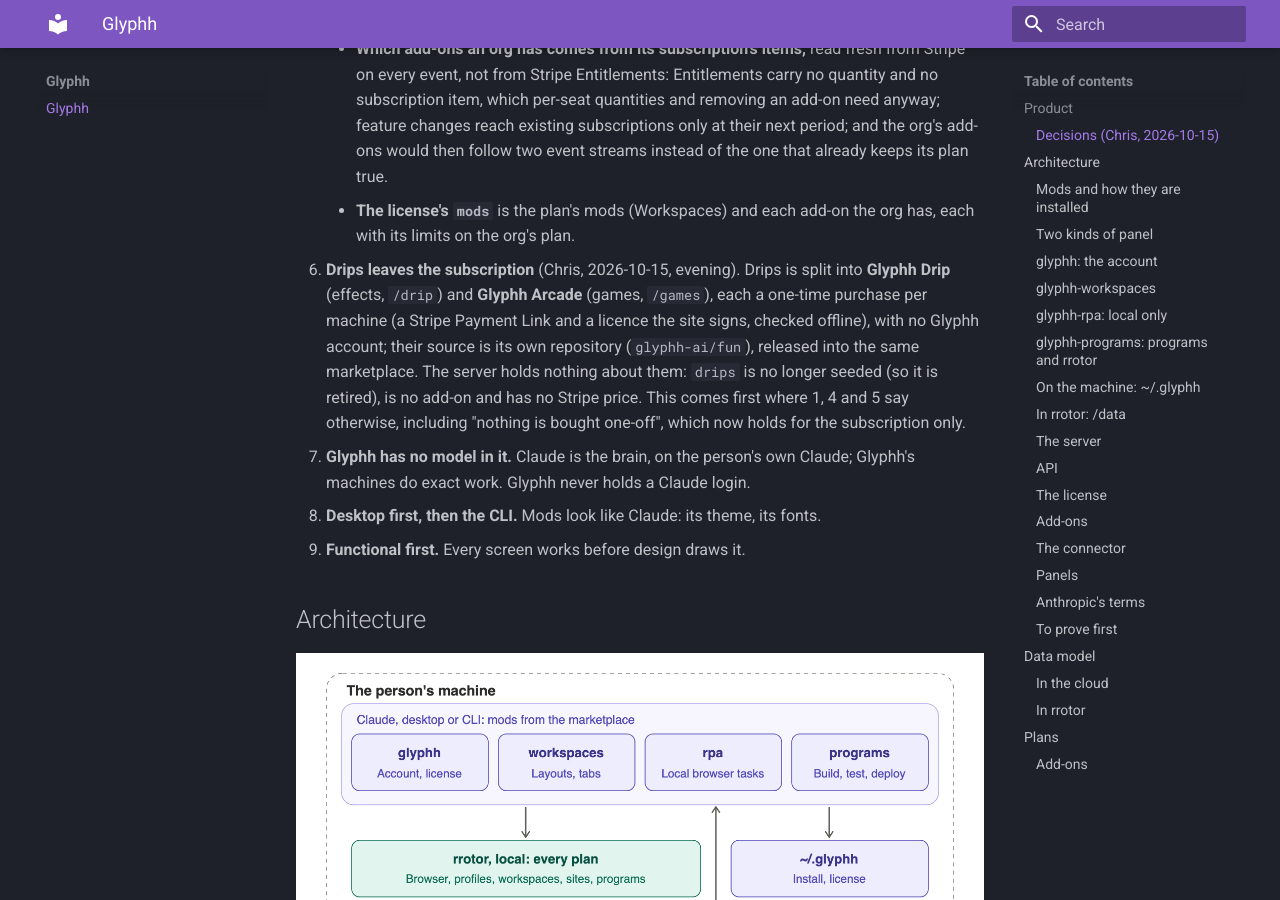
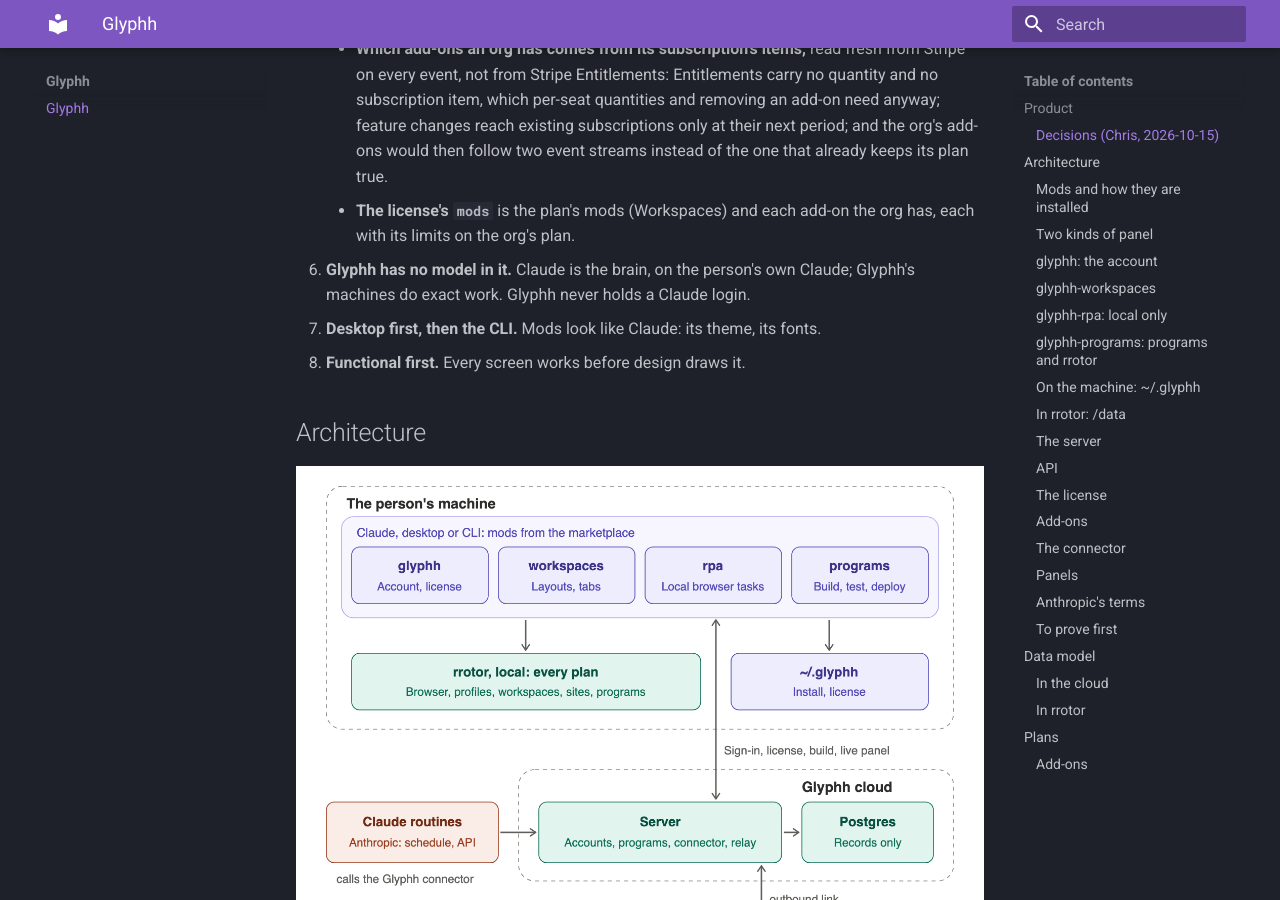
Before and after one commit to glyphh-ai/server, an MkDocs documentation site: the page built from docs/architecture.md, in a window 1280 px wide and 900 px high, scrolled down 2896 px. Built offline with MkDocs 1.6.1 and Material for MkDocs 9.7.7, drawn with Linux system fonts in a browser that asks for light colours.

Commit message:
Remove Drips
Co-Authored-By: Claude Opus 5.5 <noreply@anthropic.com>

```diff
--- a/docs/architecture.md
+++ b/docs/architecture.md
@@ -40,7 +40,6 @@ These come first where anything below says otherwise.
     - **The add-on catalog is versioned like plan versions:** a used row never changes; a new Stripe price is a new version, and an org keeps the version it added.
     - **Which add-ons an org has comes from its subscription's items,** read fresh from Stripe on every event, not from Stripe Entitlements: Entitlements carry no quantity and no subscription item, which per-seat quantities and removing an add-on need anyway; feature changes reach existing subscriptions only at their next period; and the org's add-ons would then follow two event streams instead of the one that already keeps its plan true.
     - **The license's `mods`** is the plan's mods (Workspaces) and each add-on the org has, each with its limits on the org's plan.
-6. **Drips leaves the subscription** (Chris, 2026-10-15, evening). Drips is split into **Glyphh Drip** (effects, `/drip`) and **Glyphh Arcade** (games, `/games`), each a one-time purchase per machine (a Stripe Payment Link and a licence the site signs, checked offline), with no Glyphh account; their source is its own repository (`glyphh-ai/fun`), released into the same marketplace. The server holds nothing about them: `drips` is no longer seeded (so it is retired), is no add-on and has no Stripe price. This comes first where 1, 4 and 5 say otherwise, including "nothing is bought one-off", which now holds for the subscription only.
 - **Glyphh has no model in it.** Claude is the brain, on the person's own Claude; Glyphh's machines do exact work. Glyphh never holds a Claude login.
 - **Desktop first, then the CLI.** Mods look like Claude: its theme, its fonts.
 - **Functional first.** Every screen works before design draws it.
```
Also changed, not shown: README.md (+1 -1 lines).
